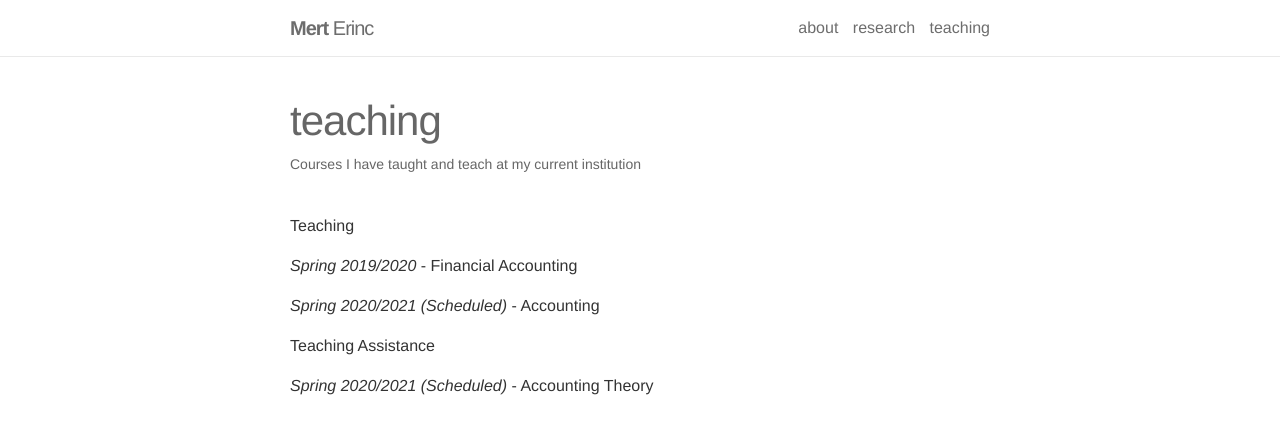
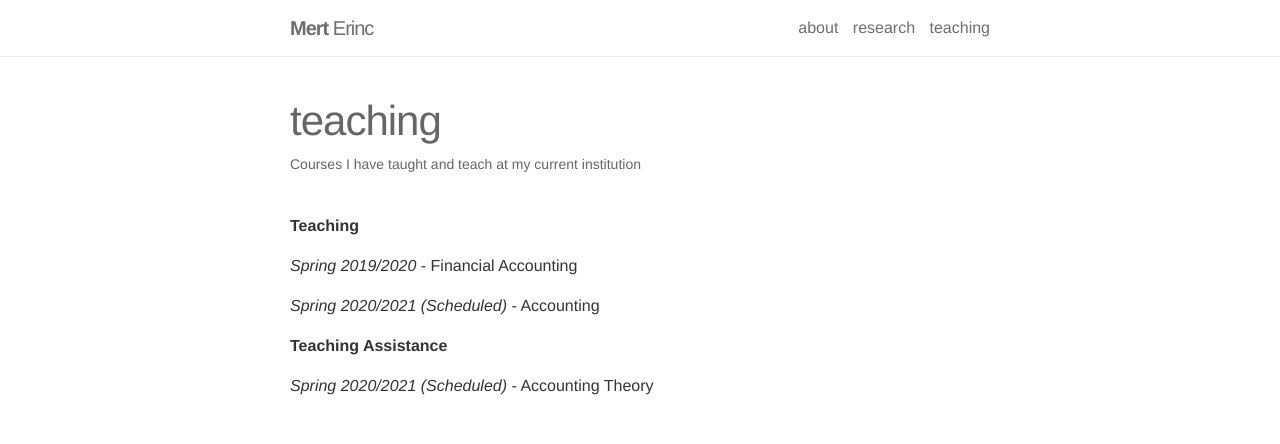
Before and after one commit to mrterinc/mrterinc.github.io, a Jekyll site: the page built from _pages/teaching.md, in a window 1280 px wide. Shown: the top 444 px of the page. Built offline with Jekyll 4.4.1, drawn with Linux system fonts in a browser that asks for light colours.

```diff
--- a/_pages/teaching.md
+++ b/_pages/teaching.md
@@ -5,7 +5,7 @@ permalink: /teaching/
 description: Courses I have taught and teach at my current institution
 ---
 
-Teaching
+**Teaching**
 
 *Spring 2019/2020* - Financial Accounting
 
@@ -14,6 +14,6 @@ Teaching
 
 
 
-Teaching Assistance
+**Teaching Assistance**
 
 *Spring 2020/2021 (Scheduled)* - Accounting Theory
```
